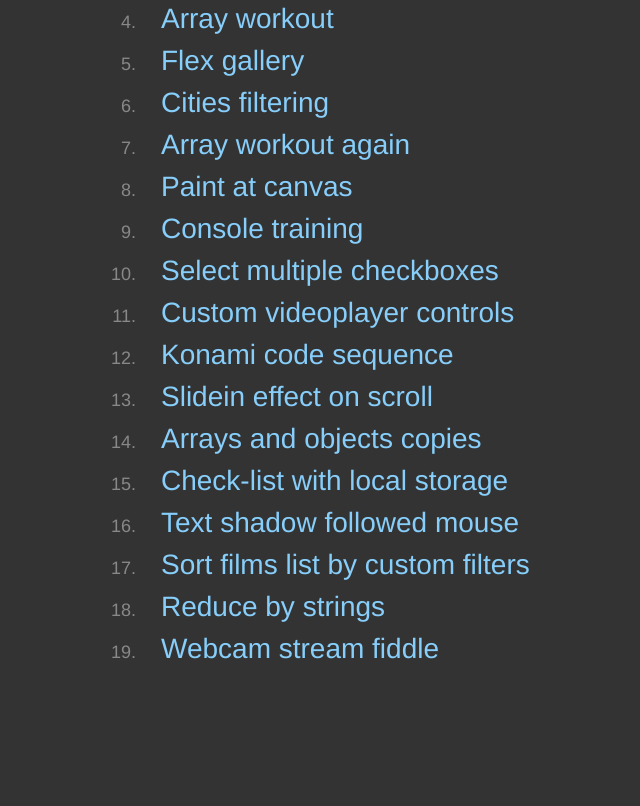
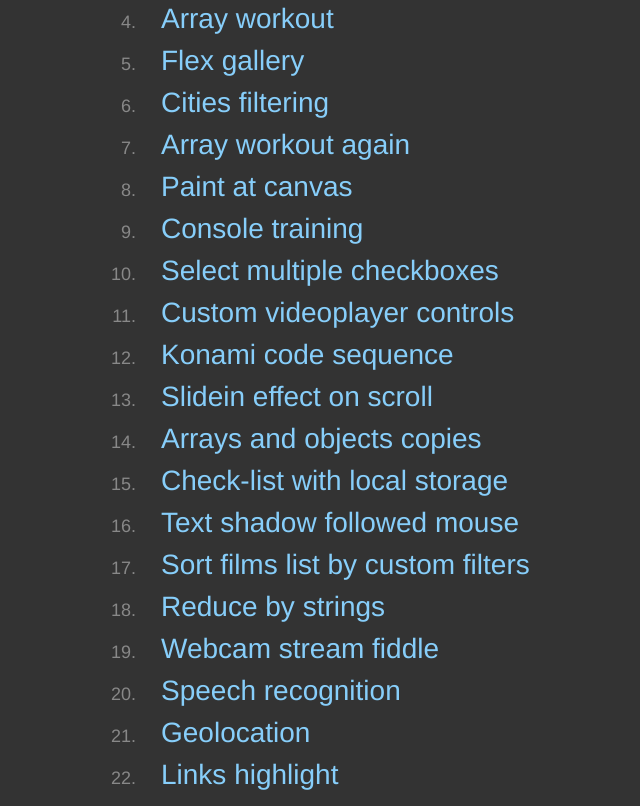
Before and after one commit to ilagnev/30days-js-challenge, a plain HTML site: page index.html in a window 1280 px wide. Shown: the part 348-1154 px from the top of the page, without its empty margins (155-795 px from the left). Before the commit the page ends 1028 px from the top, so only its background shows below. Drawn offline with Linux system fonts and the light colour scheme.

Commit message:
update links

```diff
--- a/index.html
+++ b/index.html
@@ -60,6 +60,9 @@
 		<li><a href="17-sorting-without-articles">Sort films list by custom filters</a></li>
 		<li><a href="18-strings-time-reduce">Reduce by strings</a></li>
 		<li><a href="19-webcam-fun">Webcam stream fiddle</a></li>
+		<li><a href="20-speech-recognition">Speech recognition</a></li>
+		<li><a href="21-geolocation">Geolocation</a></li>
+		<li><a href="22-links-highlight">Links highlight</a></li>
 	</ol>
 </body>
 </html>
```
